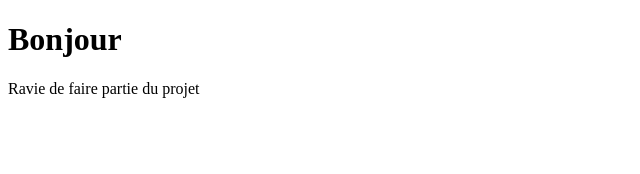
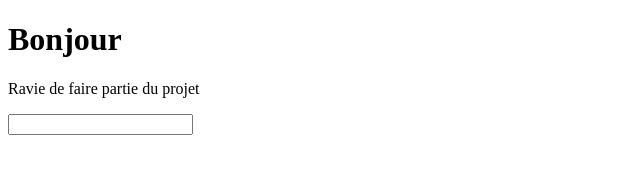
Before and after one commit to ChrisBlassiaux/promo-minotaure, a plain HTML site: page index.html in a window 1280 px wide. Shown: the whole page, without its empty margins (0-640 px from the left). Drawn offline with Linux system fonts and the light colour scheme.

Commit message:
develop searchbar

```diff
--- a/index.html
+++ b/index.html
@@ -9,6 +9,7 @@
     <header>
       <h1>Bonjour</h1>
       <p>Ravie de faire partie du projet</p>
+      <input type="text" class="searchbar" />
     </header>
   </body>
 </html>
```
